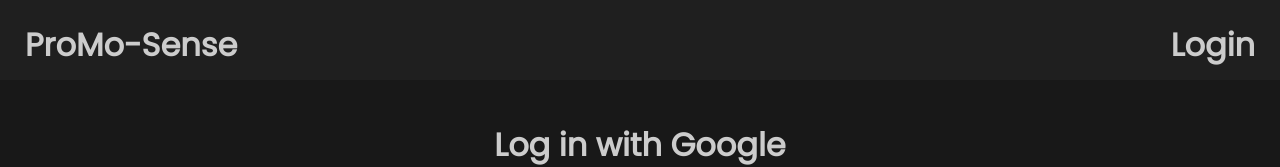
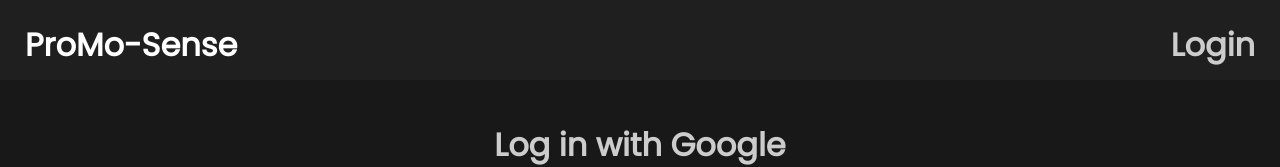
Before and after one commit to yyIntsuki/ProMo-Sense, a React (Vite) app in the folder web/: page /login in a window 1280 px wide. In both pictures the pointer is over the element "ProMo-Sense". Shown: the top 167 px of the page. Built offline with nearby package versions, Linux system fonts and the light colour scheme; no server answers.

Commit message:
added hover styling to clickables on header and footer.

```diff
--- a/web/src/css/style.css
+++ b/web/src/css/style.css
@@ -53,6 +53,12 @@ body {
 .footer_wrapper> :nth-child(2) {
     border-left: 1px solid #cccccc;
     border-right: 1px solid #cccccc;
+}
+
+/* Header, Footer */
+.header_wrapper>div:hover,
+.footer_wrapper div:hover {
+    color: white;
 }
 
 /* Project, About, Login */
```
